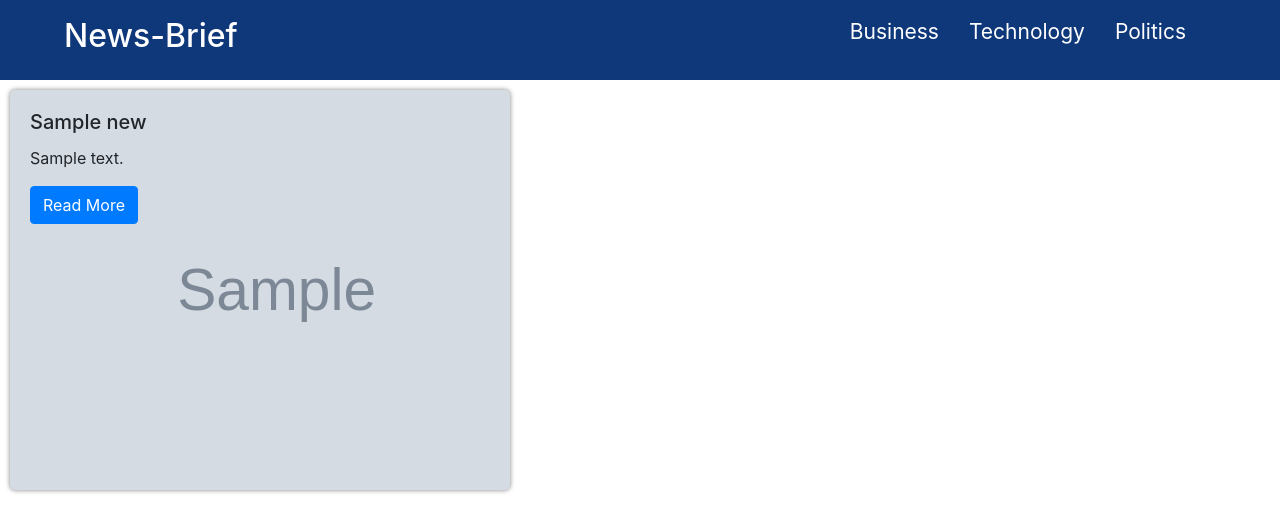
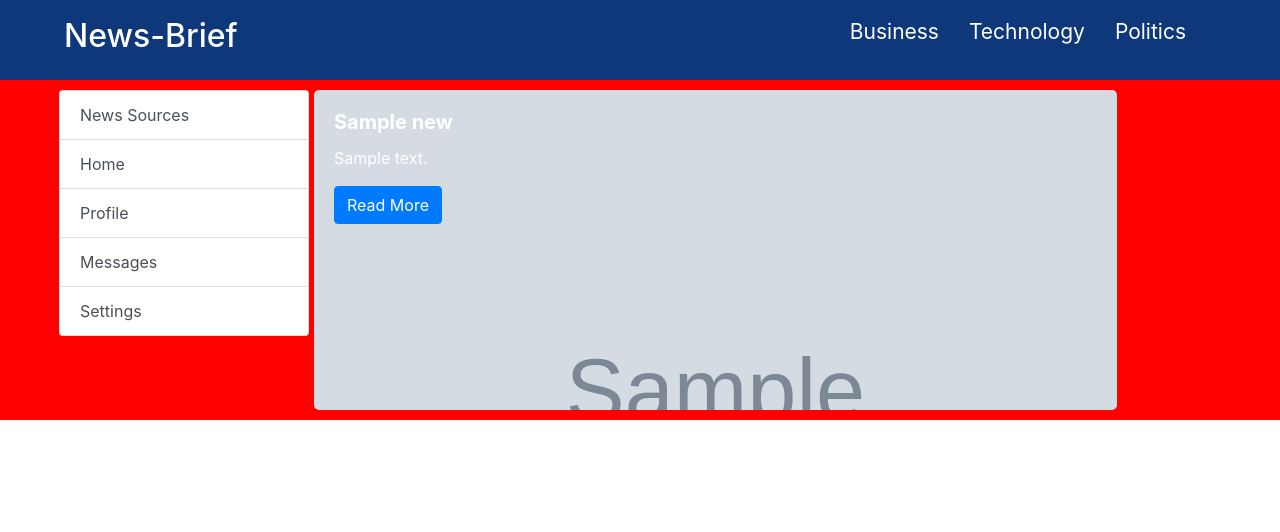
Before and after one commit to Joshua-Barawa/news-app, a Flask app: template app/templates/index.html in a window 1280 px wide. Shown: the top 532 px of the page. Run offline with Flask 2, Linux system fonts and the light colour scheme; the template is opened without the code that fills it: most values are stand-ins (such as "Sample title", 1, 10 or a date in 2020); grey boxes marked "Sample" are stand-in pictures; some libraries are stand-ins or nearby versions.

Commit message:
created a news-source list group

```diff
--- a/app/static/style.css
+++ b/app/static/style.css
@@ -32,28 +32,45 @@ color:#fff;
    list-style-type:none;
 }
 
+.hero{
+display: flex;
+padding:0px 5%;
+background-color:red;
+}
 
-
-
-
-
-.card{
+.cards{
     display: grid;
     grid-template-columns: repeat(auto-fit, minmax(500px, 1fr));
-    grid-gap: 20px;
-    background-color:red;
-}
+    grid-gap: 10px;
+    margin:10px;
+    flex:0.9;
 
-.card{
- background-color: red;
 }
 
 .card-body{
-      width: 500px;
-      height: 400px;
-      margin: 10px;
-      border-radius: 5px;
-      box-shadow: 0px 0px 5px grey;
       background-size: cover;
-      background-color: red;
+      height:320px;
+      text-align:bottom;
+      align-items:bottom;
+      border-radius:5px;
   }
+
+ .card-title{
+ color:#fff;
+ font-weight:bold;
+ }
+
+ .card-text{
+ color:#fff;
+ }
+
+
+ .row{
+ position:sticky;
+ top:10px;
+ }
+
+ .list-group{
+ width:250px;
+ margin:10px;
+ }
--- a/app/templates/index.html
+++ b/app/templates/index.html
@@ -20,11 +20,23 @@
 
 </div>
 
+<div class="hero">
+
+<div class="row">
+    <div class="list-group" >
+    <li class="list-group-item list-group-item-action" id="news-source" data-bs-toggle="list" href="#list-home">News Sources</li>
+      <a class="list-group-item list-group-item-action"  data-bs-toggle="list" href="#list-home" role="tab" aria-controls="list-home">Home</a>
+      <a class="list-group-item list-group-item-action" data-bs-toggle="list" href="#list-profile" role="tab" aria-controls="list-profile">Profile</a>
+      <a class="list-group-item list-group-item-action" data-bs-toggle="list" href="#list-messages" role="tab" aria-controls="list-messages">Messages</a>
+      <a class="list-group-item list-group-item-action" data-bs-toggle="list" href="#list-settings" role="tab" aria-controls="list-settings">Settings</a>
+    </div>
+</div>
+
 
 <div class="cards">
     {% block content %}
      {% for new in news %}
-  <div class="card-body" style="background-image: url({{new.urlToImage}})">
+  <div class="card-body" style="background-image: url({{new.urlToImage}});">
     <h5 class="card-title">{{new.title}}</h5>
     <p class="card-text">{{new.description}}</p>
     <a href={{new.url}} class="btn btn-primary">Read More</a>
@@ -33,5 +45,8 @@
      {% endblock %}
 
  </div>
+
+
+</div>
 </body>
 </html>
```
Also changed, not shown: app/requests.py (+13 -0 lines).
